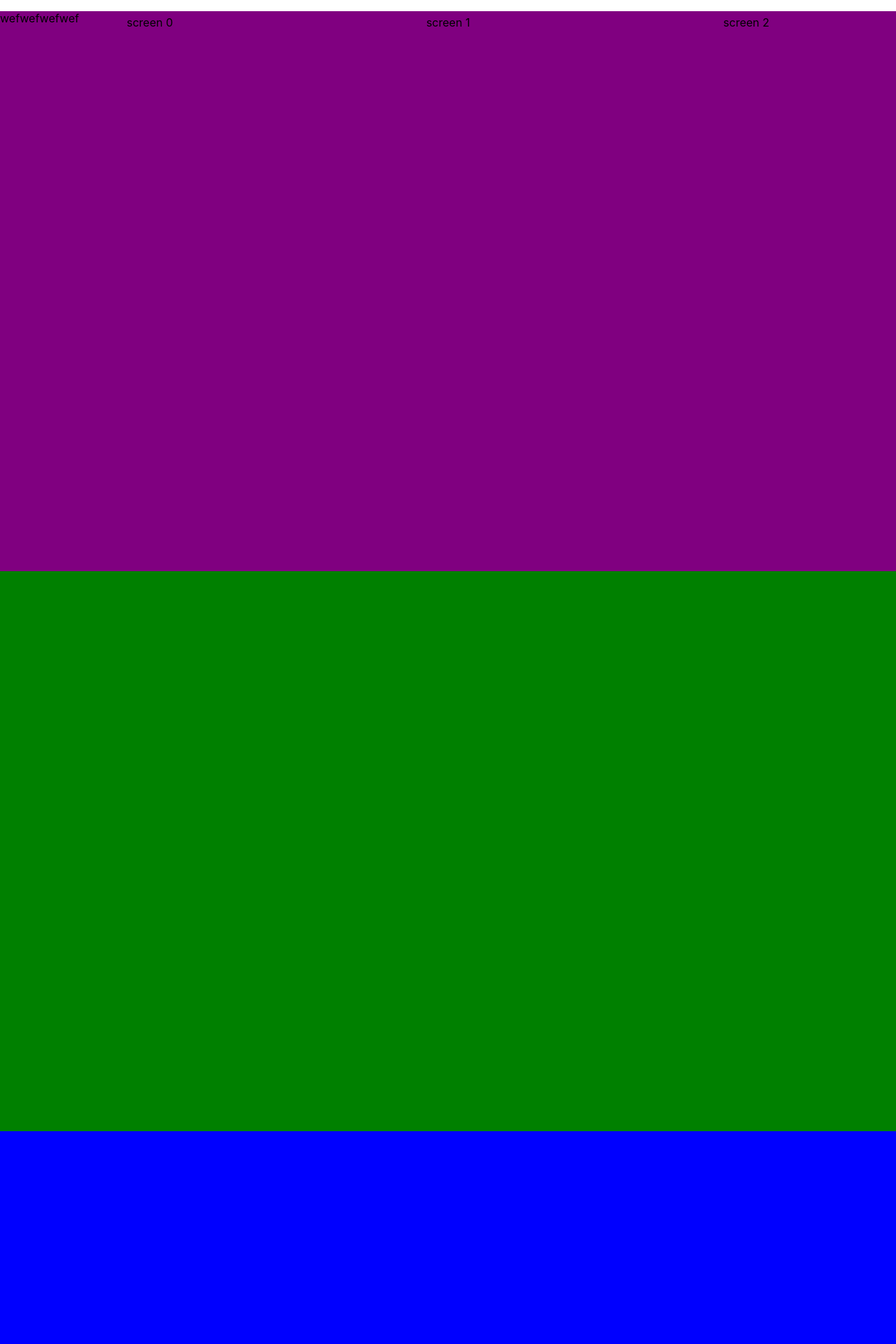
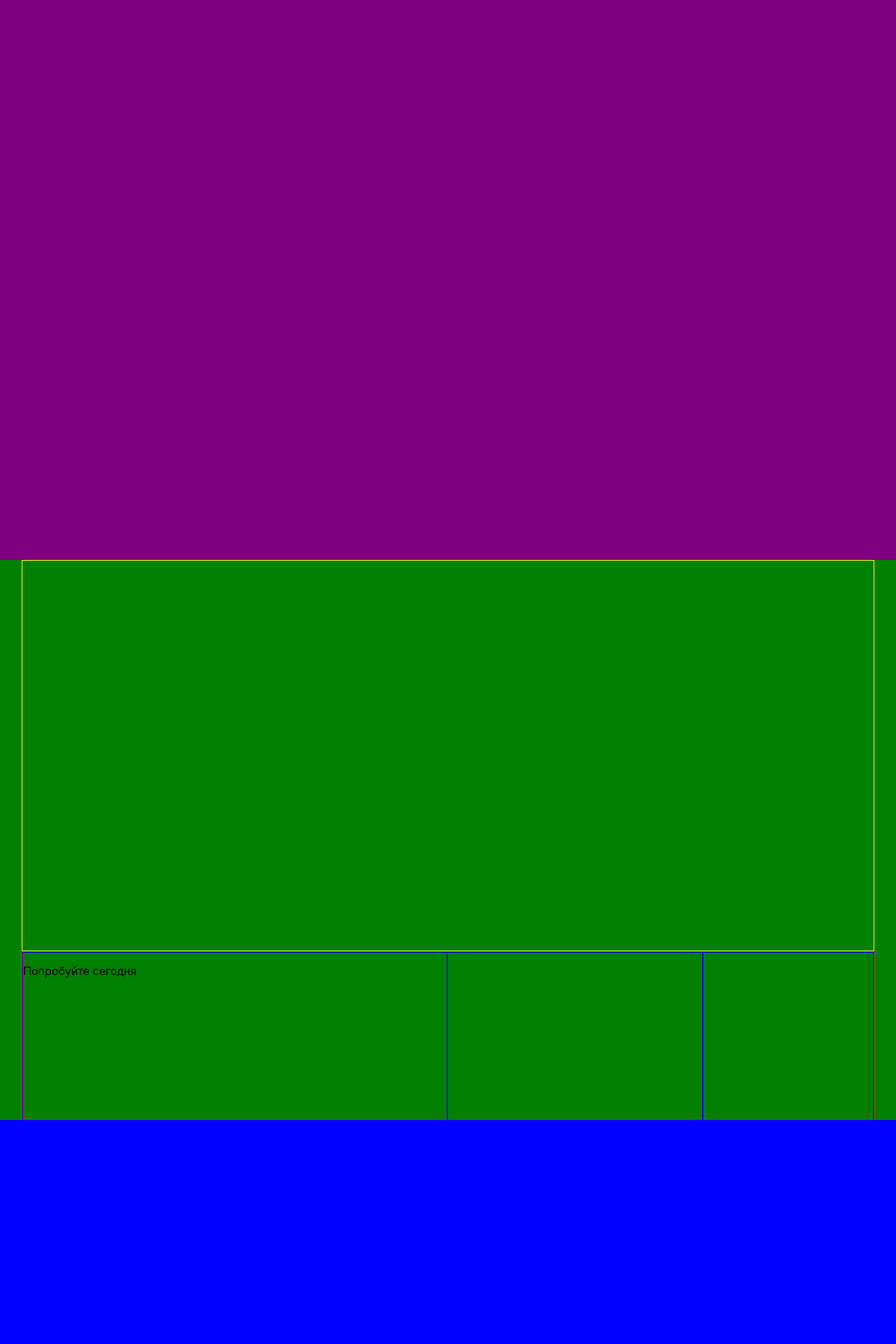
Before and after one commit to mityabeldii/mvJS, a React (Create React App) app in the folder landing-template/: page / in a window 1280 px wide. Shown: the top 1920 px of the page at 70% size. Built offline with nearby package versions, Linux system fonts and the light colour scheme.

Commit message:
add  two blocks on secon page and tree div-s inside downer block

```diff
--- a/landing-template/src/first.js
+++ b/landing-template/src/first.js
@@ -1,19 +1,43 @@
 import React from 'react'
 import styled from "styled-components";
 
-const ParagInside = () => <p>wefwefwefwef</p>
+const TryToday = () => <p>Попробуйте сегодня</p>;
 
-const RectangleBlockFirst = () => <RectangleBlock bgColorStyle = {`purple`}>
-<ParagInside/>
+const RectangleBlockFirst = () => <RectangleBlock bgColorStyle = {`purple`} />;
+const RectangleBlockSecond = () => < RectangleBlock bgColorStyle = {`green`}>
+    <WrapLevelOne heightStyle = {`70%`} borderColor = {`yellow`}/>
+    <WrapLevelOne heightStyle = {`30%`} borderColor = {`red`}>
+        <WrapLevelTwo widthStyle = {`50%`}>
+        <TryToday/>
+        </WrapLevelTwo>
+        <WrapLevelTwo widthStyle = {`30%`}/>
+        <WrapLevelTwo widthStyle = {`20%`}/>
+    </WrapLevelOne>
 </RectangleBlock>
-const RectangleBlockSecond = () => < RectangleBlock bgColorStyle = {`green`}/>
 const RectangleBlockThird = () => < RectangleBlock bgColorStyle = {`blue`}/>
 
 
 const RectangleBlock = styled.section `
+    display: flex;
+    flex-direction: column;
+    align-items: center;
     width: 100vw;
     height: 100vh;
     background-color: ${props => props.bgColorStyle}
 `;
 
+const WrapLevelOne = styled.section `
+    display: flex;
+    width: 95%;
+    height: ${props => props.heightStyle};
+    border: 1px solid ${props => props.borderColor};;
+`;
+
+const WrapLevelTwo = styled.div `
+    display: flex;
+    width: ${props => props.widthStyle};
+    height: 100%;
+    border: 1px solid blue;
+`;
+
 export default [RectangleBlockFirst, RectangleBlockSecond, RectangleBlockThird];
```
